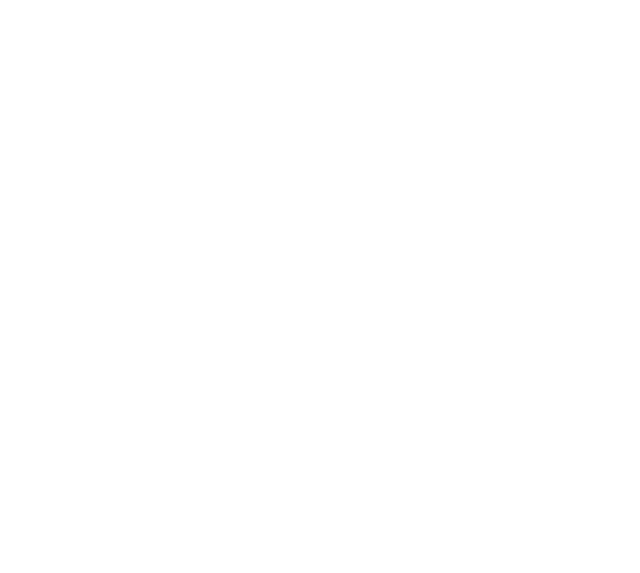
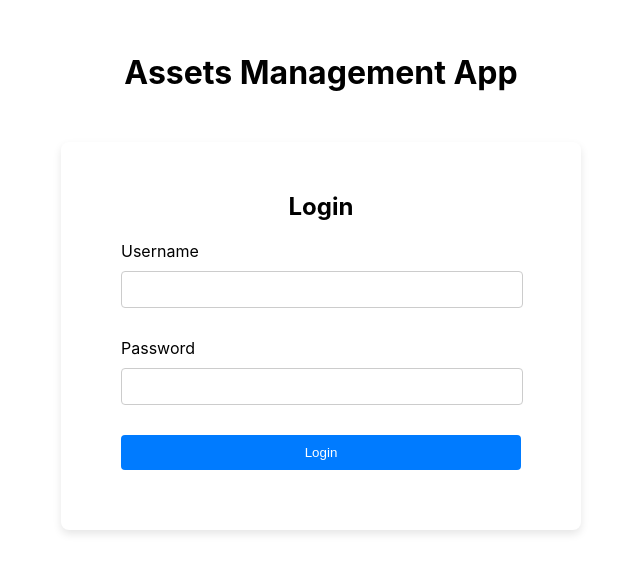
Before and after one commit to firas-alalo/AssetsManagementApp, a React (Create React App) app in the folder reactui/: page /login in a window 1280 px wide. Before the commit this address had no page. Shown: the part 147-720 px from the top of the page, without its empty margins (319-959 px from the left). Built offline with nearby package versions, Linux system fonts and the light colour scheme.

Commit message:
Build login page

```diff
--- a/reactui/src/App.js
+++ b/reactui/src/App.js
@@ -1,5 +1,6 @@
 import { BrowserRouter, Route, Routes } from "react-router-dom";
 import Home from "./Pages/Home";
+import Login from "./Pages/Login";
 import "./App.css";
 
 const App = () => {
@@ -7,7 +8,8 @@
     <>
       <BrowserRouter>
         <Routes>
-          <Route path="/" element={<Home />} />
+          <Route path="/home" element={<Home />} />
+          <Route path="/login" element={<Login />} />
         </Routes>
       </BrowserRouter>
     </>
--- /dev/null
+++ b/reactui/src/Pages/Login.jsx
@@ -0,0 +1,59 @@
+import React, { useEffect, useState } from "react";
+import "../styles/login.css";
+
+const LoginPage = () => {
+  const [username, setUsername] = useState("");
+  const [password, setPassword] = useState("");
+
+  useEffect(() => {}, [username, password]);
+
+  const handleSubmit = async (e) => {
+    e.preventDefault();
+    try {
+    } catch (err) {}
+  };
+
+  const handleUserInput = (e) => {
+    setUsername(e.target.value);
+  };
+
+  const handlePasswordInput = (e) => {
+    setPassword(e.target.value);
+  };
+
+  return (
+    <>
+      <h1 className="login-headline">Assets Management App</h1>
+      <div className="login-container">
+        <h2>Login</h2>
+        <form onSubmit={handleSubmit}>
+          <label>Username</label>
+          <input
+            className="login-input"
+            type="text"
+            id="username"
+            name="username"
+            value={username}
+            onChange={(e) => handleUserInput(e.target.value)}
+            required
+          />
+          <label>Password</label>
+          <input
+            className="login-input"
+            type="password"
+            id="password"
+            name="password"
+            value={password}
+            onChange={(e) => handlePasswordInput(e.target.value)}
+            required
+          />
+          <button className="login-button" type="submit">
+            Login
+          </button>
+        </form>
+      </div>
+    </>
+  );
+};
+
+export default LoginPage;
--- /dev/null
+++ b/reactui/src/styles/login.css
@@ -0,0 +1,50 @@
+.login-headline {
+  justify-content: center;
+  align-items: center;
+  display: flex;
+  margin-top: 200px;
+  margin-bottom: 50px;
+}
+
+.login-container {
+  background-color: #fff;
+  border-radius: 8px;
+  box-shadow: 0 4px 8px rgba(0, 0, 0, 0.1);
+  width: min(100% - 30px, 400px);
+  margin-inline: auto;
+  padding: 60px;
+  padding-top: 30px;
+}
+
+.input-group {
+  margin-bottom: 20px;
+}
+
+label {
+  display: block;
+  margin-bottom: 10px;
+}
+
+.login-input {
+  padding: 10px;
+  width: 95%;
+  border: 1px solid #ccc;
+  border-radius: 4px;
+  margin-bottom: 30px;
+}
+
+.login-button {
+  background-color: #007bff;
+  color: #fff;
+  border: none;
+  border-radius: 4px;
+  padding: 10px;
+  width: 100%;
+  cursor: pointer;
+}
+
+h2 {
+  justify-content: center;
+  align-items: center;
+  display: flex;
+}
```
